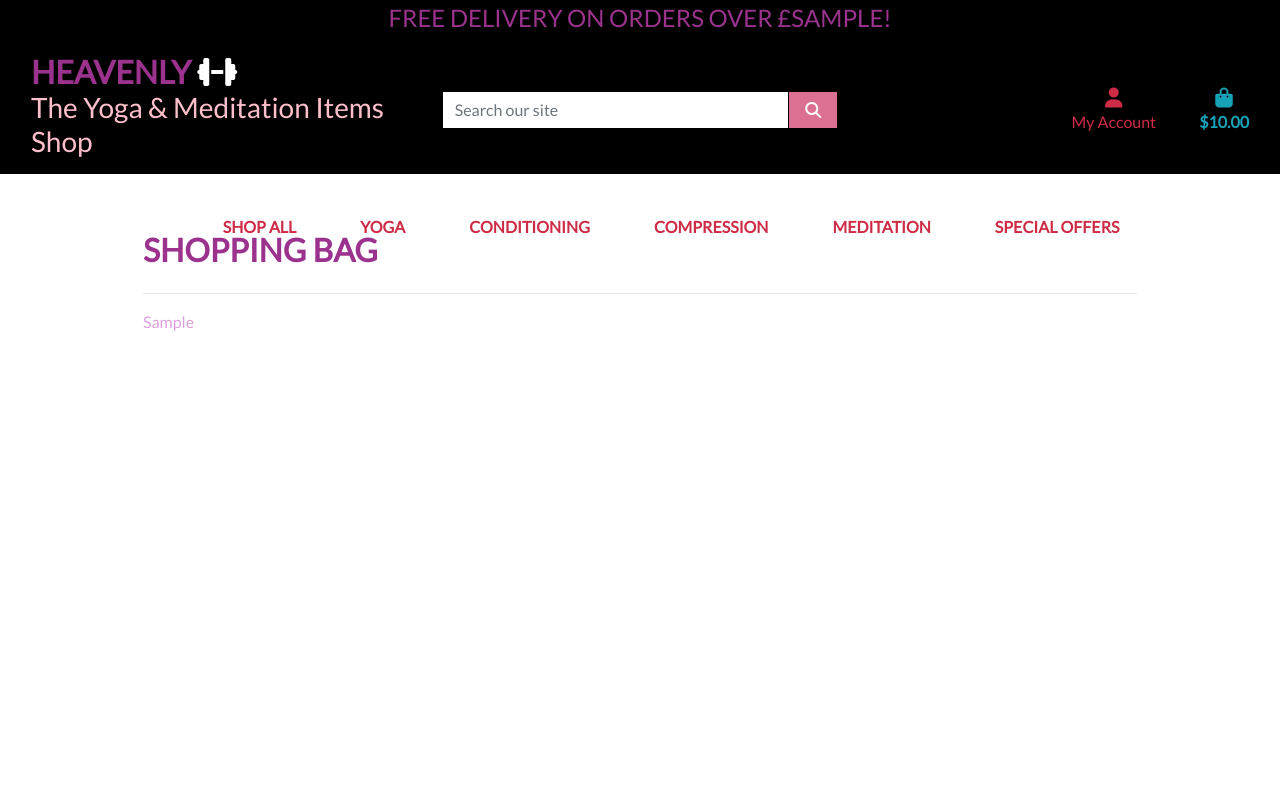
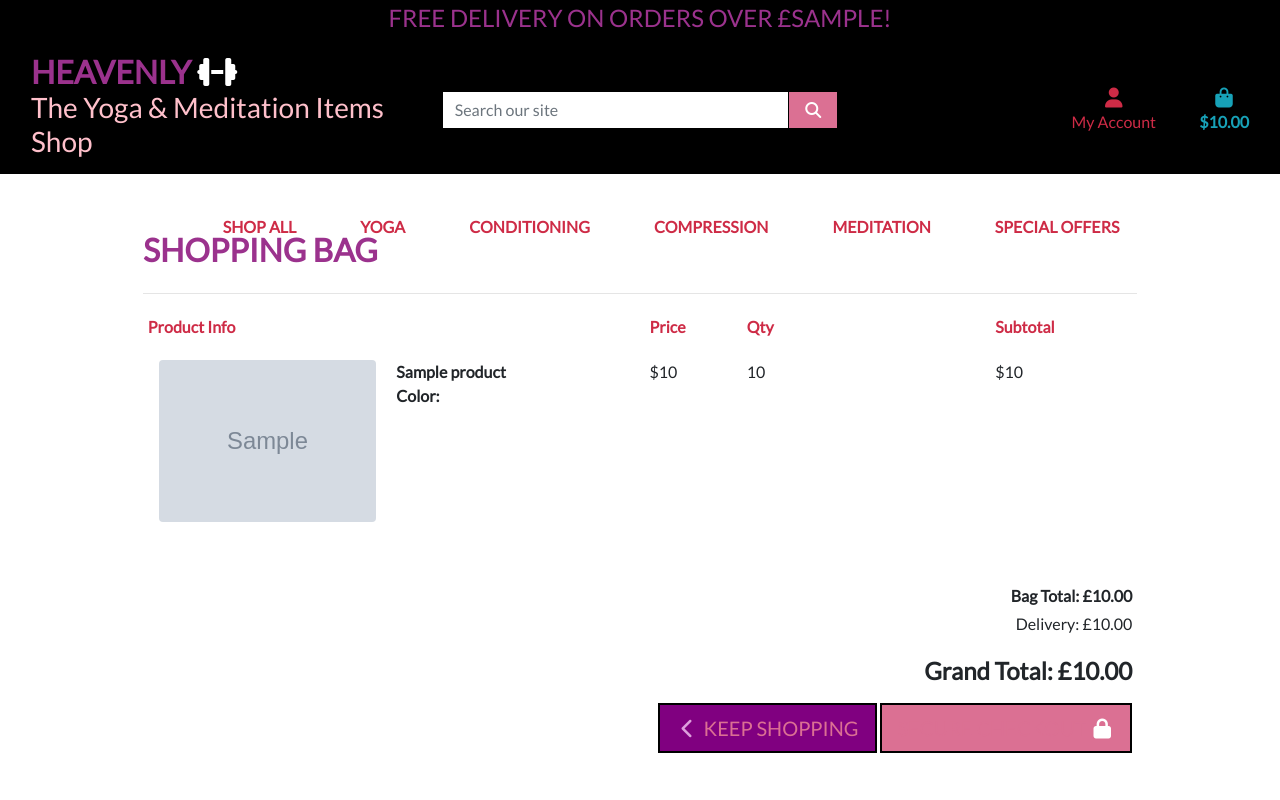
Before and after one commit to Killol14/Yoga_shop, a Django app: template bag/templates/bag/bag.html in a window 1280 px wide. Run offline with Django 3.2, Linux system fonts and the light colour scheme; the template is opened without the code that fills it: most values are stand-ins (such as "Sample title", 1, 10 or a date in 2020); grey boxes marked "Sample" are stand-in pictures; some libraries are stand-ins or nearby versions.

Commit message:
this will commit amended bag.html

```diff
--- a/bag/templates/bag/bag.html
+++ b/bag/templates/bag/bag.html
@@ -24,7 +24,67 @@
             <div class="col">
                 {% if bag_items %}
                     <div class="table-responsive rounded">
-                        {{ bag_items }}
+                        <table class="table table-sm table-borderless">
+                            <thead class="text-black">
+                                <tr>
+                                    <th scope="col">Product Info</th>
+                                    <th scope="col"></th>
+                                    <th scope="col">Price</th>
+                                    <th scope="col">Qty</th>
+                                    <th scope="col">Subtotal</th>
+                                </tr>
+                            </thead>
+
+                            {% for item in bag_items %}
+                                <tr>
+                                    <td class="p-3 w-25">
+                                        <img class="img-fluid rounded" src="{{ item.product.image.url }}">
+                                    </td>
+                                    <td class="py-3">
+                                        <p class="my-0"><strong>{{ item.product.name }}</strong></p>
+                                        <p class="my-0"><strong>Color: </strong> </p>
+
+                                    </td>
+                                    <td class="py-3">
+                                        <p class="my-0">${{ item.product.price }}</p>
+                                    </td>
+                                    <td class="py-3 w-25">
+                                        <p class="my-0">{{ item.quantity }}</p>
+                                    </td>
+                                    <td class="py-3">
+                                        <p class="my-0">${{ item.product.price }}</p>
+                                    </td>
+                                </tr>
+                            {% endfor %}
+                            <tr>
+                                <td colspan="5" class="pt-5 text-right">
+                                    <h6><strong>Bag Total: £{{ total|floatformat:2 }}</strong></h6>
+                                    <h6>Delivery: £{{ delivery|floatformat:2 }}</h6>
+                                    <h4 class="mt-4"><strong>Grand Total: £{{ grand_total|floatformat:2 }}</strong></h4>
+                                    {% if free_delivery_delta > 0 %}
+                                        <p class="mb-1 text-danger">
+                                            free delivery On<strong>£{{ free_delivery_delta }}</strong> more!
+                                        </p>
+                                    {% endif %}
+                                </td>
+                            </tr>
+                            <tr>
+                                <td colspan="5" class="text-right">
+                                    <a href="{% url 'products' %}" class="btn btn-outline-black rounded-0 btn-lg">
+                                        <span class="icon">
+                                            <i class="fas fa-chevron-left"></i>
+                                        </span>
+                                        <span class="text-uppercase">Keep Shopping</span>
+                                    </a>
+                                    <a href="" class="btn btn-black rounded-0 btn-lg">
+                                        <span class="text-uppercase">Secure Checkout</span>
+                                        <span class="icon">
+                                            <i class="fas fa-lock"></i>
+                                        </span>
+                                    </a>
+                                </td>
+                            </tr>
+                        </table>
                     </div>
                 {% else %}
                     <p class="lead mb-5">Your bag is empty.</p>
```
